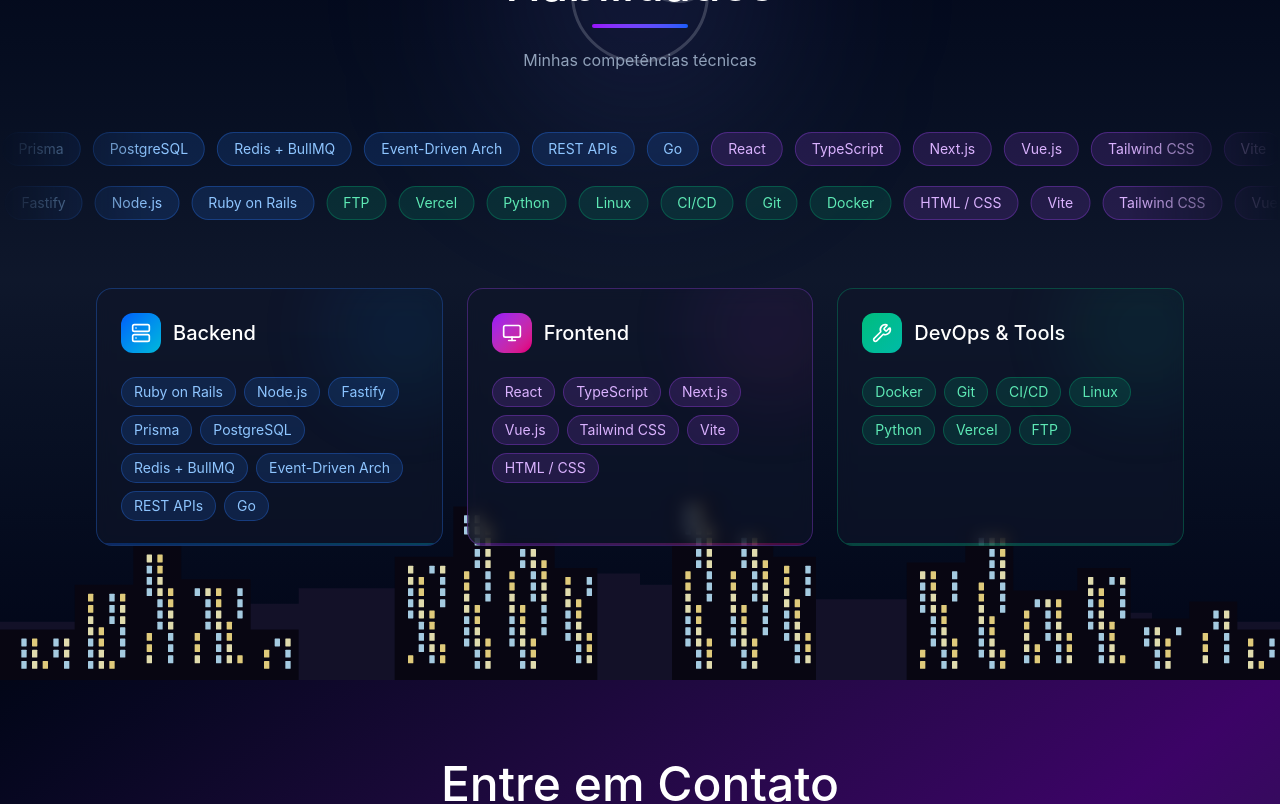
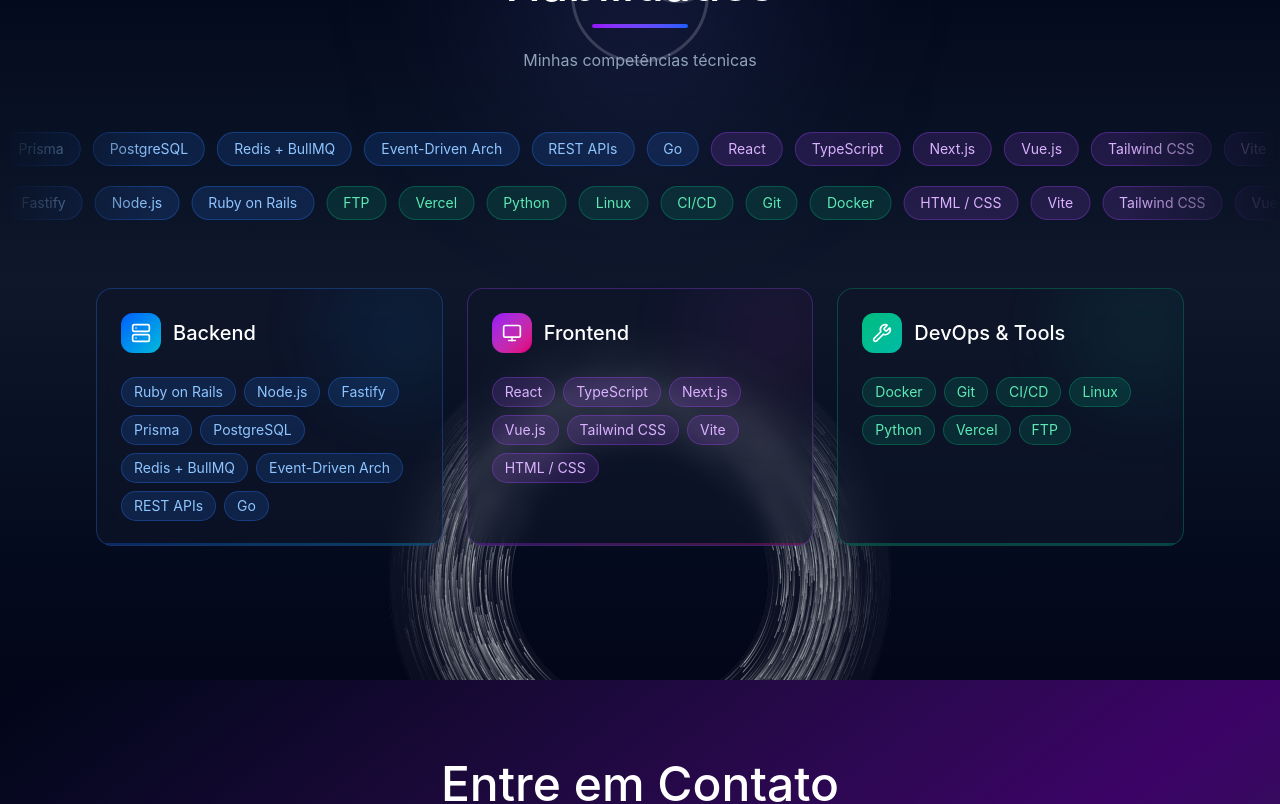
Before and after one commit to AyrtonSur/Curriculo, a React (Vite) app: page / in a window 1280 px wide. Shown: the part 5238-6042 px from the top of the page. Built offline with nearby package versions, Linux system fonts and the light colour scheme.

Commit message:
feat: add blackhole

```diff
--- a/src/app/components/Skills.tsx
+++ b/src/app/components/Skills.tsx
@@ -2,46 +2,6 @@ import { motion, useInView } from "motion/react";
 import { useRef, useState, useEffect } from "react";
 import { Monitor, Server, Wrench, Moon, Sun, Star, Cloud, Flower, Flower2 } from "lucide-react";
 import { useApp } from "../ctx";
-
-/* ─── City Skyline ────────────────────────────────────────────── */
-// Background layer — subtle distant silhouette, full width, no gaps
-const skylineBgPath =
-  "M0,200 V148 H120 V132 H280 V118 H440 V105 H600 V115 H760 V128 H920 V140 H1080 V148 H1200 V200 Z";
-
-// Foreground layer — 3 clusters with ground gaps between them
-const skylineFgPath =
-  "M0,200 V155 H70 V115 H125 V80 H170 V110 H235 V155 H280 V200 H370 " +
-  "V90 H425 V45 H465 V75 H520 V100 H560 V200 H630 " +
-  "V35 H675 V65 H725 V90 H765 V200 H850 " +
-  "V95 H905 V65 H950 V120 H1010 V100 H1060 V145 H1115 V130 H1160 V155 H1200 V200 Z";
-
-// Buildings data for window generation [x, width, topY]
-const skylineBuildings: [number, number, number][] = [
-  [0,   70,  155], [70,  55,  115], [125, 45,  80 ], [170, 65,  110], [235, 45,  155],
-  [370, 55,  90 ], [425, 40,  45 ], [465, 55,  75 ], [520, 40,  100],
-  [630, 45,  35 ], [675, 50,  65 ], [725, 40,  90 ],
-  [850, 55,  95 ], [905, 45,  65 ], [950, 60,  120], [1010, 50, 100], [1060, 55, 145], [1115, 45, 130], [1160, 40, 155],
-];
-
-const skylineWindows = (() => {
-  const wins: { x: number; y: number; color: string }[] = [];
-  skylineBuildings.forEach(([bx, bw, topY], bi) => {
-    const bh = 200 - topY;
-    if (bw < 18 || bh < 22) return;
-    const cols = Math.max(1, Math.floor((bw - 8) / 10));
-    const rows = Math.max(1, Math.floor((bh - 14) / 10));
-    const xPad = (bw - (cols - 1) * 10) / 2;
-    for (let ri = 0; ri < rows; ri++) {
-      for (let ci = 0; ci < cols; ci++) {
-        const hash = (bi * 13 + ci * 7 + ri * 11) % 10;
-        if (hash < 3) continue;
-        const color = hash < 5 ? "#fde68a" : hash < 7 ? "#fef9c3" : "#bae6fd";
-        wins.push({ x: bx + xPad + ci * 10, y: topY + 8 + ri * 10, color });
-      }
-    }
-  });
-  return wins;
-})();
 
 /* ─── Data ────────────────────────────────────────────────────── */
 const categories = [
@@ -192,6 +152,140 @@ function CategoryCard({
   );
 }
 
+/* ─── Black Hole ──────────────────────────────────────────────── */
+function BlackHole({ isMobile }: { isMobile: boolean }) {
+  const canvasRef   = useRef<HTMLCanvasElement>(null);
+  const collapseRef = useRef(false);
+
+  useEffect(() => {
+    if (isMobile) return;
+
+    const canvas = canvasRef.current;
+    if (!canvas) return;
+
+    const dpr  = Math.min(window.devicePixelRatio || 1, 2);
+    const SIZE = 560;
+    canvas.width        = SIZE * dpr;
+    canvas.height       = SIZE * dpr;
+    canvas.style.width  = `${SIZE}px`;
+    canvas.style.height = `${SIZE}px`;
+
+    const ctx = canvas.getContext("2d")!;
+    ctx.scale(dpr, dpr);
+
+    const cx = SIZE / 2;
+    const cy = SIZE / 2;
+    const maxOrbit  = 255;
+    const startTime = Date.now();
+    let   currentTime = 0;
+    let   rafId: number;
+
+    function rotate(ox: number, oy: number, x: number, y: number, angle: number): [number, number] {
+      const c = Math.cos(angle), s = Math.sin(angle);
+      return [c * (x - ox) + s * (y - oy) + ox, c * (y - oy) - s * (x - ox) + oy];
+    }
+
+    class Star {
+      orbital: number;
+      x            = cx;
+      y:           number;
+      yOrigin:     number;
+      hoverPos:    number;
+      collapseBonus: number;
+      speed:       number;
+      startRotation: number;
+      rotation     = 0;
+      color:       string;
+      prevR:       number;
+      prevX        = cx;
+      prevY:       number;
+
+      constructor() {
+        const r1 = Math.random() * (maxOrbit / 2) + 1;
+        const r2 = Math.random() * (maxOrbit / 2) + maxOrbit;
+        this.orbital       = (r1 + r2) / 2;
+        this.y             = cy + this.orbital;
+        this.yOrigin       = cy + this.orbital;
+        this.collapseBonus = Math.max(0, this.orbital - maxOrbit * 0.7);
+        this.hoverPos      = cy + maxOrbit / 2 + this.collapseBonus;
+        this.speed         = (Math.floor(Math.random() * 2.5) + 1.5) * Math.PI / 180;
+        this.startRotation = (Math.floor(Math.random() * 360) + 1) * Math.PI / 180;
+        this.color         = `rgba(255,255,255,${1 - this.orbital / 255})`;
+        this.prevR         = this.startRotation;
+        this.prevY         = this.y;
+      }
+
+      draw() {
+        this.rotation = this.startRotation + currentTime * this.speed;
+
+        if (!collapseRef.current) {
+          if (this.y > this.yOrigin)          this.y -= 2.5;
+          else if (this.y < this.yOrigin - 4) this.y += (this.yOrigin - this.y) / 10;
+        } else {
+          if (this.y > this.hoverPos)          this.y -= (this.hoverPos - this.y) / -5;
+          else if (this.y < this.hoverPos - 4) this.y += 2.5;
+        }
+
+        ctx.save();
+        ctx.strokeStyle = this.color;
+        ctx.beginPath();
+        const [ox, oy] = rotate(cx, cy, this.prevX, this.prevY, -this.prevR);
+        ctx.moveTo(ox, oy);
+        ctx.translate(cx, cy);
+        ctx.rotate(this.rotation);
+        ctx.translate(-cx, -cy);
+        ctx.lineTo(this.x, this.y);
+        ctx.stroke();
+        ctx.restore();
+
+        this.prevR = this.rotation;
+        this.prevX = this.x;
+        this.prevY = this.y;
+      }
+    }
+
+    const stars: Star[] = [];
+    for (let i = 0; i < 2500; i++) stars.push(new Star());
+
+    function loop() {
+      currentTime = (Date.now() - startTime) / 50;
+
+      ctx.globalCompositeOperation = "destination-out";
+      ctx.fillStyle = "rgba(0,0,0,0.05)";
+      ctx.fillRect(0, 0, SIZE, SIZE);
+
+      ctx.globalCompositeOperation = "source-over";
+      for (const s of stars) s.draw();
+
+      rafId = requestAnimationFrame(loop);
+    }
+
+    loop();
+    return () => cancelAnimationFrame(rafId);
+  }, [isMobile]);
+
+  if (isMobile) return null;
+
+  return (
+    <div
+      style={{
+        position: "absolute",
+        bottom: -180,
+        left: "50%",
+        transform: "translateX(-50%)",
+        width: 560,
+        height: 560,
+        cursor: "crosshair",
+        pointerEvents: "auto",
+      }}
+      onMouseEnter={() => { collapseRef.current = true; }}
+      onMouseLeave={() => { collapseRef.current = false; }}
+    >
+      <canvas ref={canvasRef} style={{ position: "absolute", inset: 0, pointerEvents: "none" }} />
+    </div>
+  );
+}
+
 /* ─── Main Component ──────────────────────────────────────────── */
 export function Skills() {
   const { isDark, t } = useApp();
@@ -324,23 +418,9 @@ export function Skills() {
         </div>
       </div>
 
-      {/* DARK: City Skyline */}
-      <div className={`absolute bottom-0 inset-x-0 h-56 pointer-events-none select-none transition-opacity duration-700 ${isDark ? "opacity-100" : "opacity-0"}`}>
-<svg viewBox="0 0 1200 200" className="absolute bottom-0 w-full h-full" preserveAspectRatio="none">
-          {/* Background buildings — distant, barely lighter than bg */}
-          <path d={skylineBgPath} fill="#131128" />
-          {/* Foreground buildings */}
-          <path d={skylineFgPath} fill="#080612" />
-          {/* Antennas on the two landmark buildings */}
-          <line x1={445} y1={45} x2={445} y2={24} stroke="#12102a" strokeWidth={3} />
-          <line x1={445} y1={24} x2={445} y2={16} stroke="#12102a" strokeWidth={1.5} />
-          <line x1={652} y1={35} x2={652} y2={12} stroke="#12102a" strokeWidth={2.5} />
-          <line x1={652} y1={12} x2={652} y2={5} stroke="#12102a" strokeWidth={1.5} />
-          {/* Lit windows */}
-          {skylineWindows.map((w, i) => (
-            <rect key={i} x={w.x} y={w.y} width={5} height={7} rx={0.5} fill={w.color} opacity={0.88} />
-          ))}
-        </svg>
+      {/* DARK: Black hole */}
+      <div className={`absolute inset-0 pointer-events-none select-none transition-opacity duration-700 ${isDark ? "opacity-100" : "opacity-0"}`}>
+        <BlackHole isMobile={isMobile} />
       </div>
 
       {/* LIGHT: Grass & Flowers */}
```
